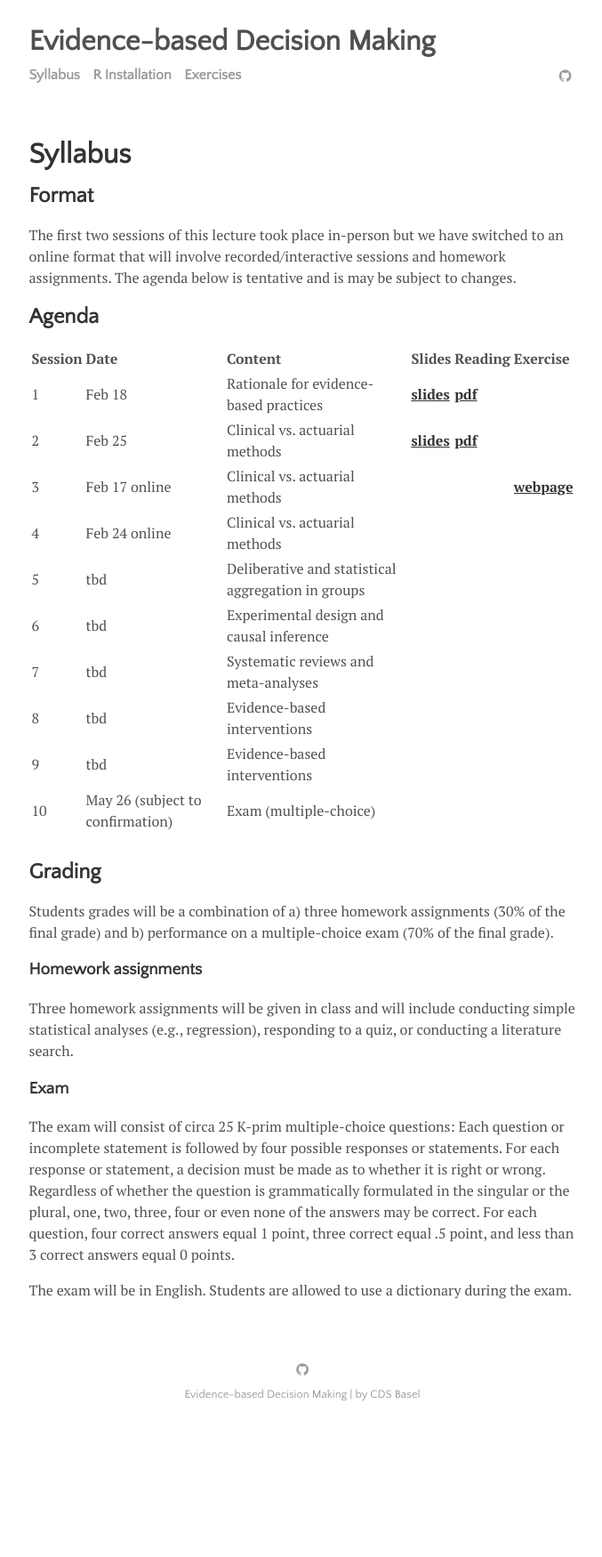
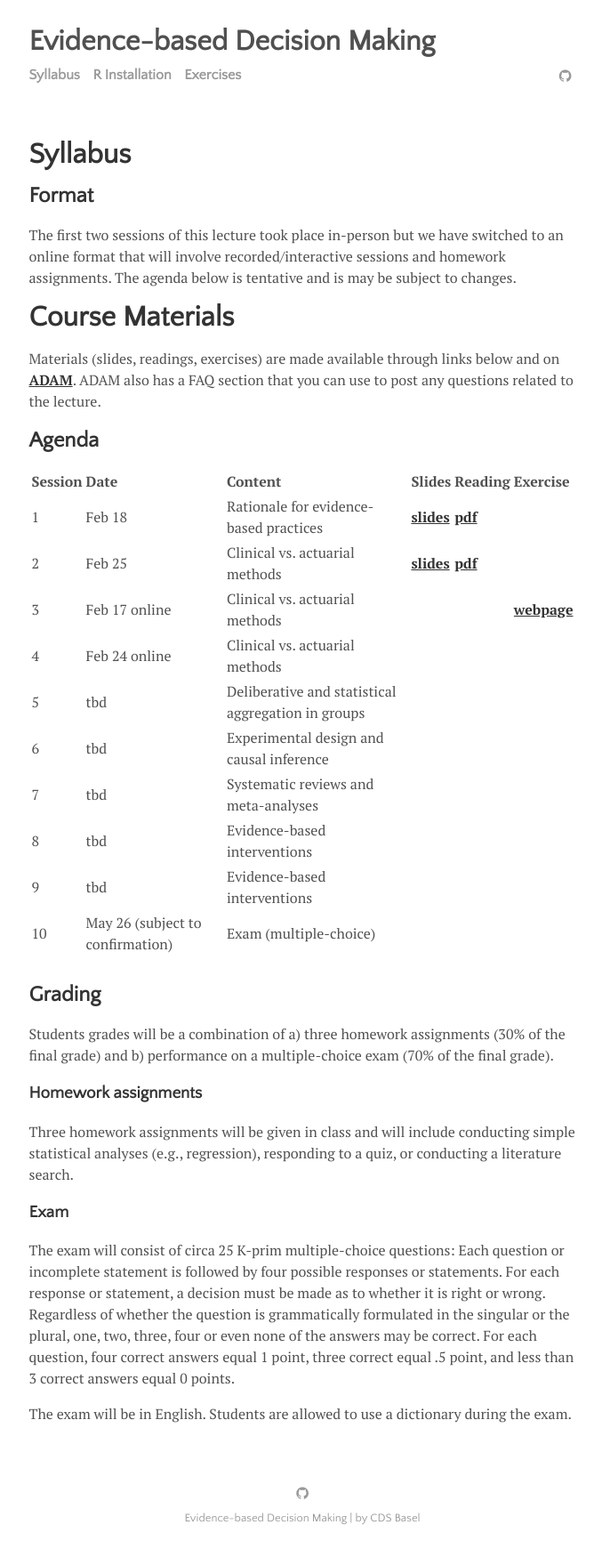
Before and after one commit to matarui/evidencebaseddm, a Jekyll site: the page built from menu/syllabus.md, in a window 1280 px wide. Shown: the whole page at 89% size, without its empty margins (300-977 px from the left). Built offline with Jekyll 4.4.1, drawn with Linux system fonts in a browser that asks for light colours; before the commit the page ends 1611 px from its top, so only the background shows below that.

Commit message:
Update syllabus.md

```diff
--- a/menu/syllabus.md
+++ b/menu/syllabus.md
@@ -5,6 +5,9 @@ title: Syllabus
 
 ## Format
 The first two sessions of this lecture took place in-person but we have switched to an online format that will involve recorded/interactive sessions and homework assignments. The agenda below is tentative and is may be subject to changes.
+
+# Course Materials
+Materials (slides, readings, exercises) are made available through links below and on <a href="https://adam.unibas.ch/goto_adam_crs_833529.html"><b>ADAM</b></a>. ADAM also has a FAQ section that you can use to post any questions related to the lecture.
 
 ## Agenda
 
```
